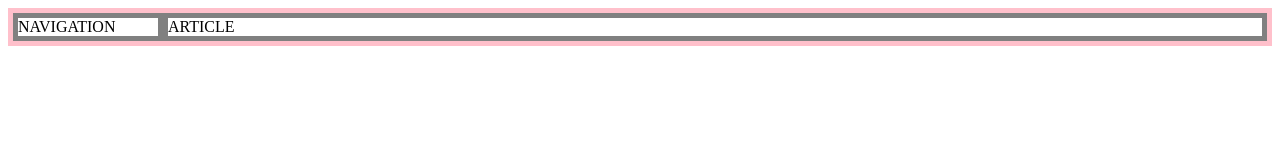
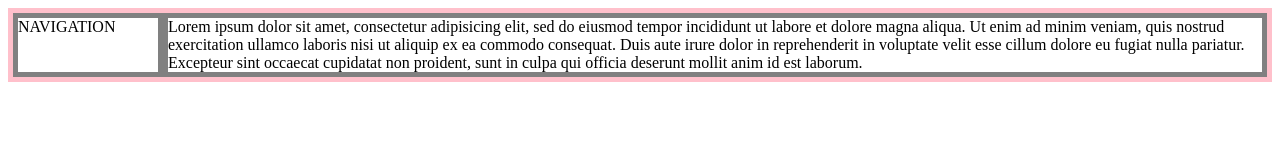
Before and after one commit to ddalkaky/testWeb, a plain HTML site: page grid.html in a window 1280 px wide. Drawn offline with Linux system fonts and the light colour scheme.

Commit message:
test grid style

```diff
--- a/grid.html
+++ b/grid.html
@@ -17,7 +17,7 @@
 <body>
     <div id="grid">
         <div>NAVIGATION</div>
-        <div>ARTICLE</div>
+        <div>Lorem ipsum dolor sit amet, consectetur adipisicing elit, sed do eiusmod tempor incididunt ut labore et dolore magna aliqua. Ut enim ad minim veniam, quis nostrud exercitation ullamco laboris nisi ut aliquip ex ea commodo consequat. Duis aute irure dolor in reprehenderit in voluptate velit esse cillum dolore eu fugiat nulla pariatur. Excepteur sint occaecat cupidatat non proident, sunt in culpa qui officia deserunt mollit anim id est laborum.</div>
     </div>
 
 </body>
```
